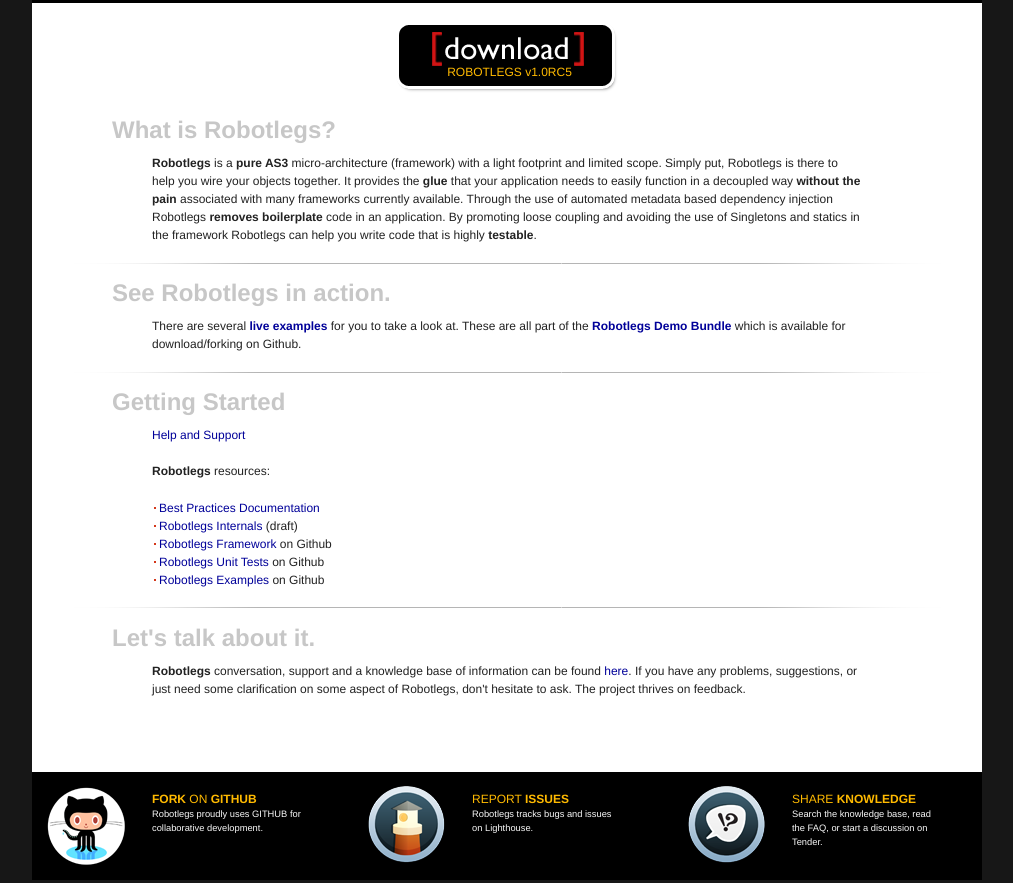
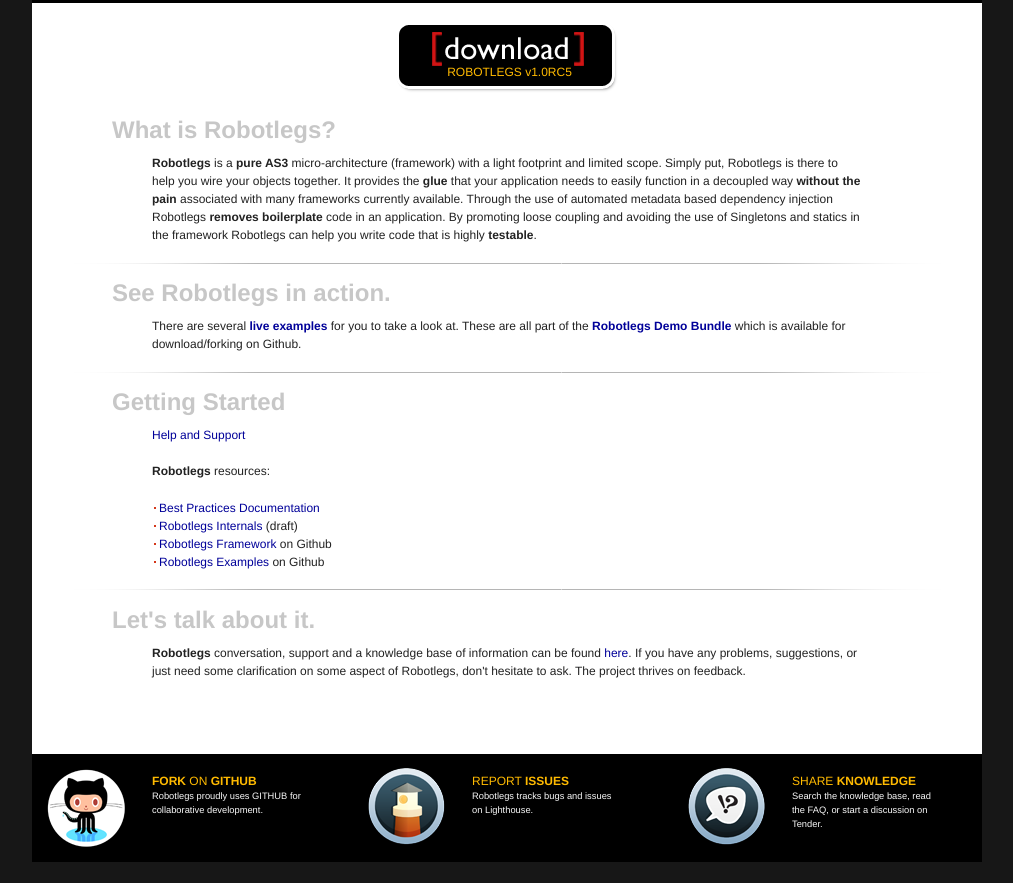
Before and after one commit to robotlegs/robotlegs.github.com, a Jekyll site: the page built from index.html, in a window 1280 px wide, cut to the strip 324-1207 px from the top of the page. Shown: the whole strip, without its empty margins (133-1146 px from the left). Built offline with Jekyll 4.4.1, drawn with Linux system fonts in a browser that asks for light colours; Markdown is read by kramdown in place of the engine named in the settings; a script that is not in the unit is left out.

Commit message:
removed unit test link

```diff
--- a/index.html
+++ b/index.html
@@ -43,7 +43,6 @@
 				<li><a href="http://wiki.github.com/robotlegs/robotlegs-framework/best-practices">Best Practices Documentation</a></li>
 				<li><a href="http://wiki.github.com/robotlegs/robotlegs-framework/robotlegs-internals">Robotlegs Internals</a> (draft)</li>
 				<li><a href="http://github.com/robotlegs/robotlegs-framework">Robotlegs Framework</a> on Github</li>
-				<li><a href="http://github.com/robotlegs/robotlegs-framework-TestSuite">Robotlegs Unit Tests</a> on Github</li>
 				<li><a href="http://github.com/robotlegs/robotlegs-demos-Bundle">Robotlegs Examples</a> on Github</li>
 			</ul>
 		</div>
```
